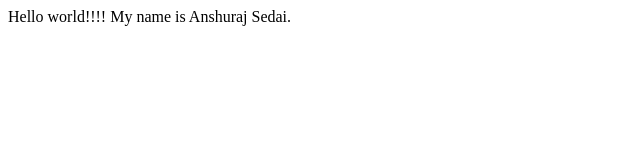
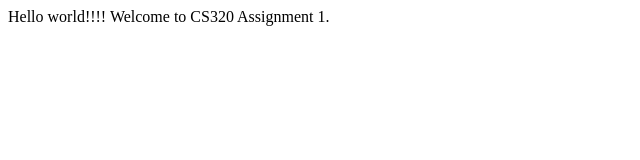
Before and after one commit to AnshurajS/cs230, a plain HTML site: page index.html in a window 1280 px wide. Shown: the full height of the page, 0-640 px from the left. Drawn offline with Linux system fonts and the light colour scheme.

Commit message:
Update index.html

```diff
--- a/index.html
+++ b/index.html
@@ -1,3 +1,3 @@
 <html><body>Hello world!!!!
-    My name is Anshuraj Sedai.
+    Welcome to CS320 Assignment 1.
 </body></html>
```
